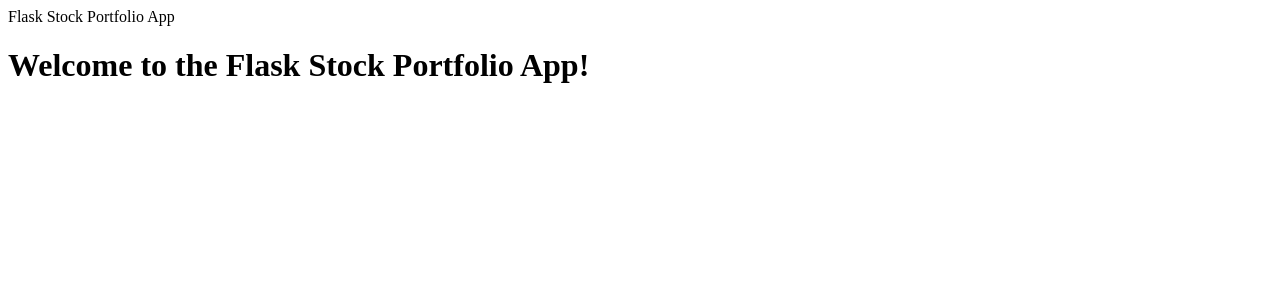
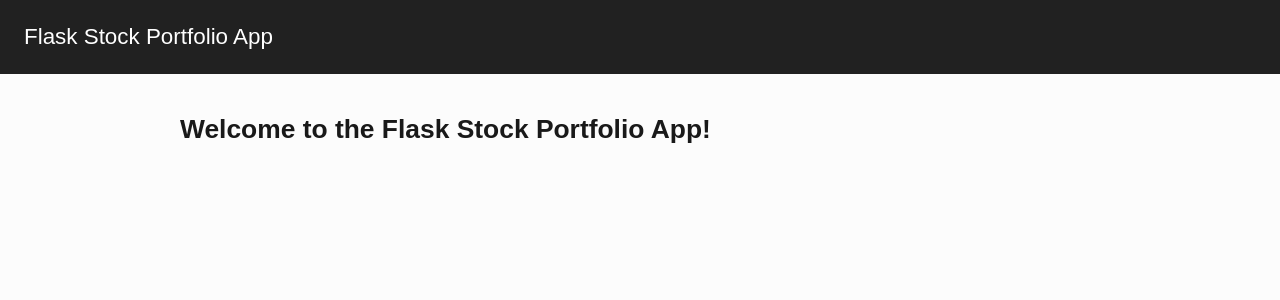
Before and after one commit to dscardona/flask-stock-portfolio-code, a Flask app: page / in a window 1280 px wide. Shown: the top 300 px of the page. Run offline with Flask 3, Linux system fonts and the light colour scheme.

Commit message:
Link stylesheet to base template, add cont. to css file

```diff
--- /dev/null
+++ b/static/css/base_style.css
@@ -0,0 +1,185 @@
+:root {
+    --bg-color: #fcfcfc;
+    --font: -apple-system, BlinkMacSystemFont, 'Segoe UI', Roboto, Oxygen, Ubuntu, Cantarell, 'Open Sans', 'Helvetica Neue', sans-serif;
+    --font-color: #191919;
+
+    --spacer: 20px;
+    --gutters: 24px;
+
+    --card-bg-color: #FFF;
+  }
+
+
+  /* Overall Styling
+   *****************/
+  * {
+    box-sizing: border-box;
+    padding: 0;
+    margin: 0;
+  }
+
+  body {
+    background-color: var(--bg-color);
+    color: var(--font-color);
+    font-family: sans-serif;
+  }
+
+  a,
+  a:visited {
+    color: blue;
+  }
+
+  a:hover {
+    color: darkblue;
+  }
+
+  img {
+    max-width: 100%;
+  }
+
+  h1 {
+    margin-bottom: var(--spacer);
+    font-size: 1.65rem;
+  }
+
+  h2 {
+    font-size: 1.35rem;
+    font-weight: 600;
+  }
+
+
+  /* Header Styling
+   ****************/
+  .site-header {
+    background-color: #212121;
+    padding: 24px 0;
+  }
+
+  .nav {
+    display: flex;
+    justify-content: space-between;
+    padding: 0 var(--gutters);
+  }
+
+  .nav-list {
+    display: flex;
+    justify-content: space-between;
+    list-style: none;
+  }
+
+  .nav-item {
+    text-decoration: none;
+    margin: auto 0;
+  }
+
+  .nav-item + .nav-item {
+    margin-left: 1.5rem;
+  }
+
+  .nav-link,
+  .nav-link:visited,
+  .nav-link:hover {
+    text-decoration: none;
+    color: white;
+  }
+
+  .logo {
+    font-size: 1.4rem;
+  }
+
+  .nav-list .nav-link {
+    font-size: 1rem;
+    text-transform: uppercase;
+  }
+
+
+  /* Message Styling
+   *****************/
+  .close-btn {
+    display: inline-flex;
+    justify-content: center;
+    align-items: center;
+    width: 28px;
+    height: 28px;
+    border-radius: 50%;
+    cursor: pointer;
+    transition: 0.5s;
+    background: var(--font-color);
+    line-height: 1;
+    color: white;
+  }
+
+  .close-btn svg {
+    display: inline-block;
+    width: 12px;
+    height: 12px;
+  }
+
+  .close-btn:hover {
+    background: white;
+    color: black;
+  }
+
+  .flash-message {
+    background: #38CFD9;
+    display: flex;
+    justify-content: space-between;
+    padding: 1rem var(--gutters);
+    transition: opacity 1.0s;
+  }
+
+  .flash-message p,
+  .flash-message span {
+    font-size: 1.1rem;
+  }
+
+  .flash-message-error {
+    background: red;
+    color: white;
+  }
+
+  .flash-message-success {
+    background: green;
+    color: white;
+  }
+
+  .flash-message-info {
+    background: blue;
+    color: white;
+  }
+
+
+  /* Content Styling
+   *****************/
+  .content {
+    max-width: 920px;
+    margin: 40px auto;
+  }
+
+
+  /* Error Page Styling
+   ********************/
+  .errorpage-title {
+    text-align: center;
+    margin-bottom: 1em;
+  }
+
+  .errorpage-text {
+    text-align: center;
+    font-size: 1.15rem;
+    margin-bottom: 1em;
+  }
+
+
+  /* Footer Styling
+   ****************/
+  .site-footer {
+    margin: auto;
+    padding: 40px 0;
+    text-align: center;
+    color: #696969;
+  }
+
+  .site-footer small {
+    font-size: 1.1rem;
+  }
--- a/templates/base.html
+++ b/templates/base.html
@@ -5,13 +5,16 @@
     <meta charset="utf-8">
     <meta name="viewport" content="width=device-width, initial-scale=1, shrink-to-fit=no">
     <title>Flask Stock Portfolio App</title>
+
+    <!-- Local CSS file for styling the application-->
+  <link rel="stylesheet" href="{{ url_for('static', filename='css/base_style.css') }}">
   </head>
 
   <body>
     <header class="site-header">
-        <nav class="nav">
-          <a class="nav-link logo">Flask Stock Portfolio App</a>
-        </nav>
+      <nav class="nav">
+        <a class="nav-link logo">Flask Stock Portfolio App</a>
+      </nav>
     </header>
 
     <main class="content">
```
